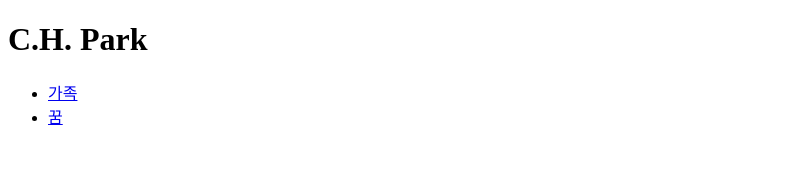
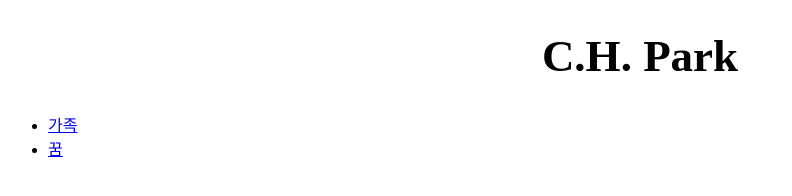
Before and after one commit to Unamsang2/Thirsty, a plain HTML site: page index.html in a window 1280 px wide. Shown: the whole page, without its empty margins (0-792 px from the left). Drawn offline with Linux system fonts and the light colour scheme.

Commit message:
Update index.html

```diff
--- a/index.html
+++ b/index.html
@@ -6,6 +6,13 @@
   <meta http-equiv='cache-control' content='no-cache'>
   <meta http-equiv='expires' content='0'>
   <meta http-equiv='pragma' content='no-cache'>
+  <style>
+    h1 {
+      font-size:45px;
+      text-align:center;
+      border-botton:1px solid gray;
+    }
+  </style>
 </head>
 <body>
 <h1> C.H. Park </h1>
```
